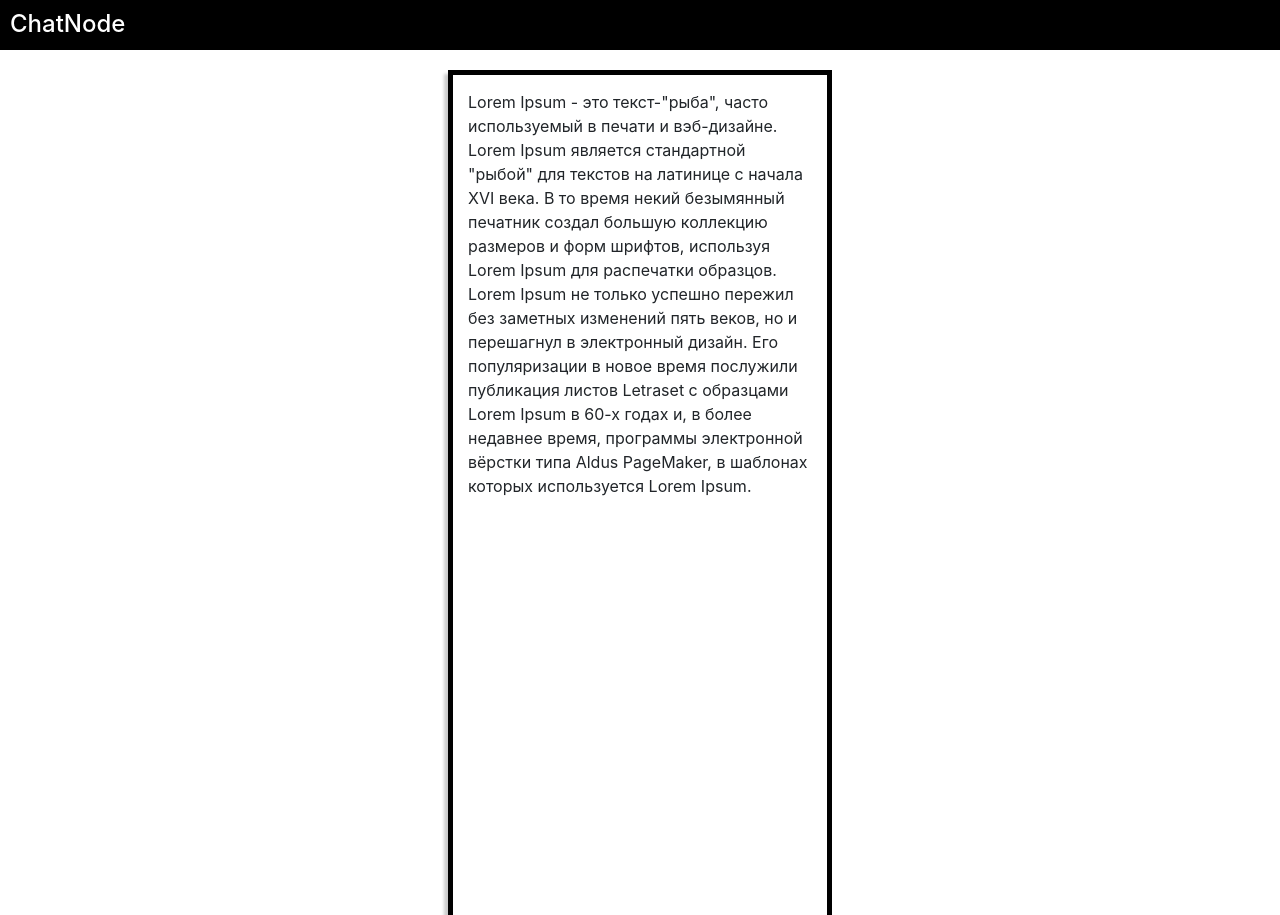
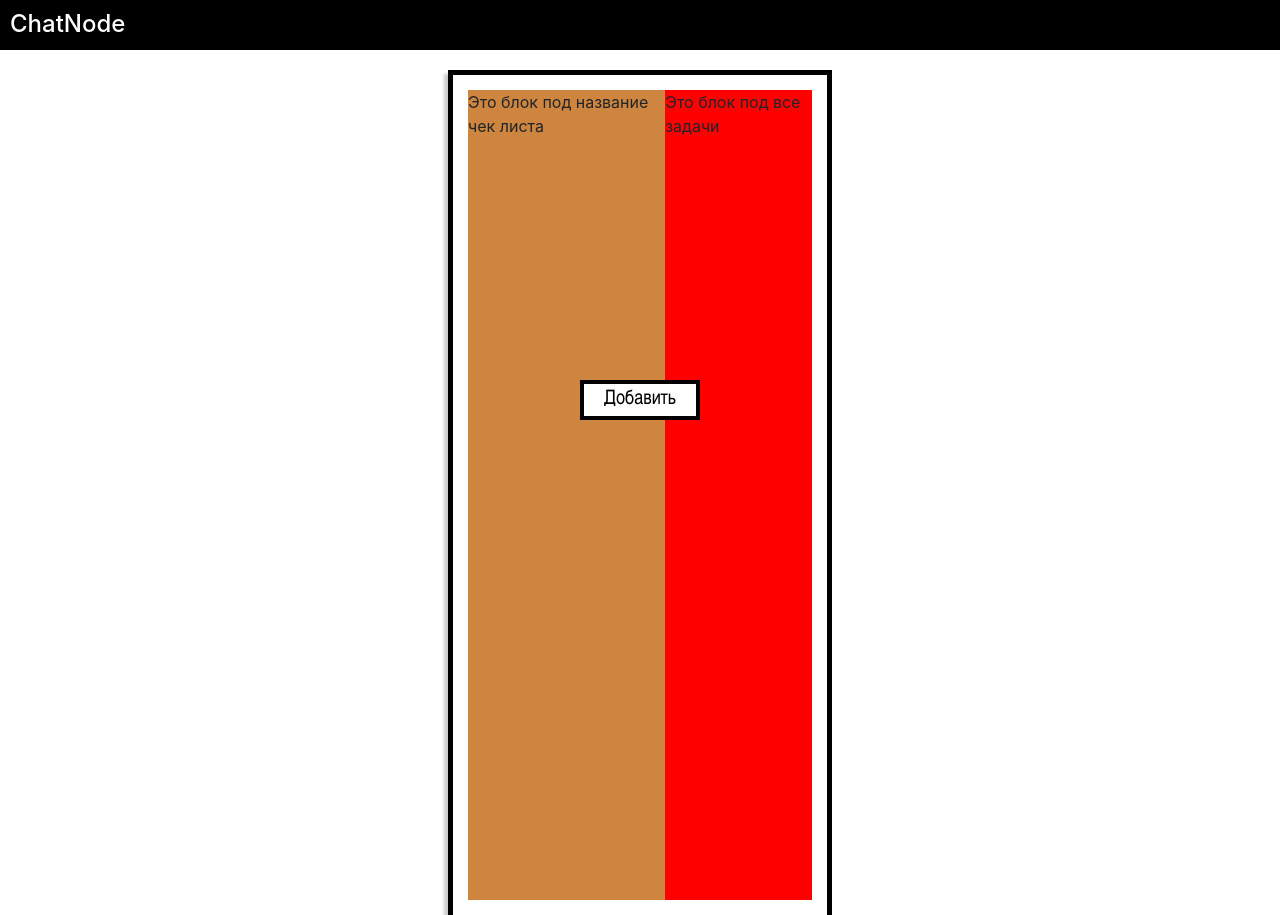
Before and after one commit to DmitriyBor/ChatNode, a plain HTML site: page index.html in a window 1280 px wide. Shown: the top 915 px of the page. Drawn offline with nearby package versions, Linux system fonts and the light colour scheme.

Commit message:
Добавление полей для ввода и копки

```diff
--- a/index.html
+++ b/index.html
@@ -11,12 +11,14 @@
     <div class="headerClass">
         <h5 class="footer-author">ChatNode</h5>
     </div>
-    <div class='MainBlock'>Lorem Ipsum - это текст-"рыба", часто используемый в печати и вэб-дизайне.
-          Lorem Ipsum является стандартной "рыбой" для текстов на латинице с начала XVI века. В то время некий
-          безымянный печатник создал большую коллекцию размеров и форм шрифтов, используя Lorem Ipsum для распечатки
-          образцов. Lorem Ipsum не только успешно пережил без заметных изменений пять веков, но и перешагнул в электронный
-          дизайн. Его популяризации в новое время послужили публикация листов Letraset с образцами Lorem Ipsum в 60-х
-          годах и, в более недавнее время, программы электронной вёрстки типа Aldus PageMaker, в шаблонах которых используется Lorem Ipsum.
+    <div class='MainBlock'>
+        <div class="blockName">
+            Это блок под название чек листа
+        </div>
+        <div class="blockTask">
+            Это блок под все задачи
+        </div>
+        <button class="blockBattonAdd">Добавить</button>
     </div>
     <script src="https://code.jquery.com/jquery-3.5.1.slim.min.js" integrity="sha384-DfXdz2htPH0lsSSs5nCTpuj/zy4C+OGpamoFVy38MVBnE+IbbVYUew+OrCXaRkfj" crossorigin="anonymous"></script>
     <script src="https://cdn.jsdelivr.net/npm/popper.js@1.16.0/dist/umd/popper.min.js" integrity="sha384-Q6E9RHvbIyZFJoft+2mJbHaEWldlvI9IOYy5n3zV9zzTtmI3UksdQRVvoxMfooAo" crossorigin="anonymous"></script>
--- a/style.css
+++ b/style.css
@@ -22,6 +22,33 @@
     box-shadow: -4px 4px 3px rgba(0, 0, 0, 0.205);
 }
 
+.blockName {
+    background-color: peru;
+}
+
+.blockTask {
+    background-color: red;
+}
+
+.blockBattonAdd {
+    width: 120px;
+    height: 40px;
+    border: 4px solid black;
+    background-color: white;
+    /*Распоожение кнопки*/
+    position: absolute;
+    transform: translate(-50%, -50%);
+    top: 50%;
+    left: 50%;
+    outline: none; /*подсветка кнопки при клике*/
+    /* приятно — плавные переходы при наведении */
+    transition: all .4s ease;
+    /* настройки шрифта */
+    font-family: 'Arial Narrow', sans-serif;
+    font-size: 20px;
+
+}
+
 .footer {
     height: 100px;
     background-color: black;
```
Also changed, not shown: drawing/list1.png (renamed from drawning/list1.png), drawing/list2.png (renamed from drawning/list2.png).
